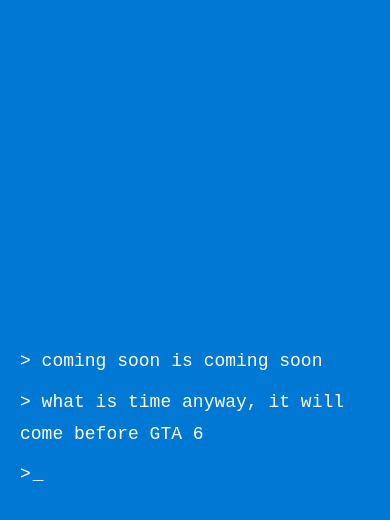
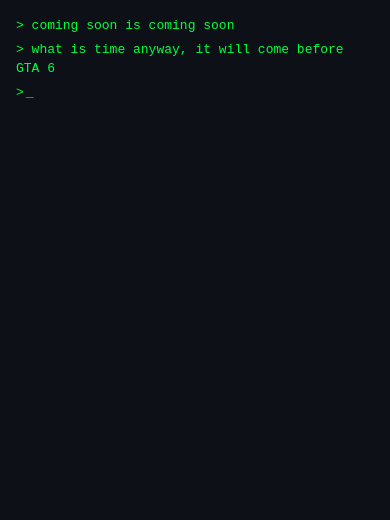
Before and after one commit to Shivam-Bhardwaj/coming-soon-site, a Next.js app: page / in a window 390 px wide. Shown: the top 520 px of the page. Built offline with nearby package versions, Linux system fonts and the light colour scheme.

Commit message:
Redesign to terminal theme: dark background, green text, top-left positioning, better mobile wrapping

```diff
--- a/app/globals.css
+++ b/app/globals.css
@@ -13,44 +13,39 @@
 }
 
 body {
-  background: #0078d4;
-  display: flex;
-  align-items: center;
-  justify-content: center;
+  background: #0d1117;
   min-height: 100vh;
-  overflow: hidden;
+  overflow-x: hidden;
 }
 
 .container {
   width: 100%;
-  height: 100vh;
-  display: flex;
-  flex-direction: column;
-  align-items: center;
-  justify-content: center;
-  color: #ffffff;
+  min-height: 100vh;
+  padding: 20px;
+  color: #00ff41;
 }
 
 .terminal {
-  max-width: 800px;
-  padding: 20px;
+  max-width: 100%;
+  padding: 0;
 }
 
 .line {
-  font-size: 24px;
+  font-size: 14px;
   font-weight: normal;
-  line-height: 1.8;
-  display: flex;
-  align-items: center;
-  margin-bottom: 8px;
+  line-height: 1.6;
+  word-wrap: break-word;
+  overflow-wrap: break-word;
+  white-space: pre-wrap;
+  margin-bottom: 4px;
 }
 
 .text {
-  color: #ffffff;
+  color: #00ff41;
 }
 
 .cursor {
-  color: #ffffff;
+  color: #00ff41;
   animation: blink 1s infinite;
   margin-left: 2px;
 }
@@ -65,29 +60,30 @@
 }
 
 .link {
-  margin-top: 30px;
+  margin-top: 20px;
   font-size: 14px;
 }
 
 .link a {
-  color: #ffffff;
+  color: #58a6ff;
+  text-decoration: none;
+}
+
+.link a:hover {
   text-decoration: underline;
 }
 
-.link a:hover {
-  opacity: 0.8;
-}
-
 @media (max-width: 768px) {
-  .line {
-    font-size: 18px;
+  .container {
+    padding: 16px;
   }
 
-  .terminal {
-    padding: 20px;
+  .line {
+    font-size: 13px;
+    line-height: 1.5;
   }
 
   .link {
-    font-size: 12px;
+    font-size: 13px;
   }
 }
```
